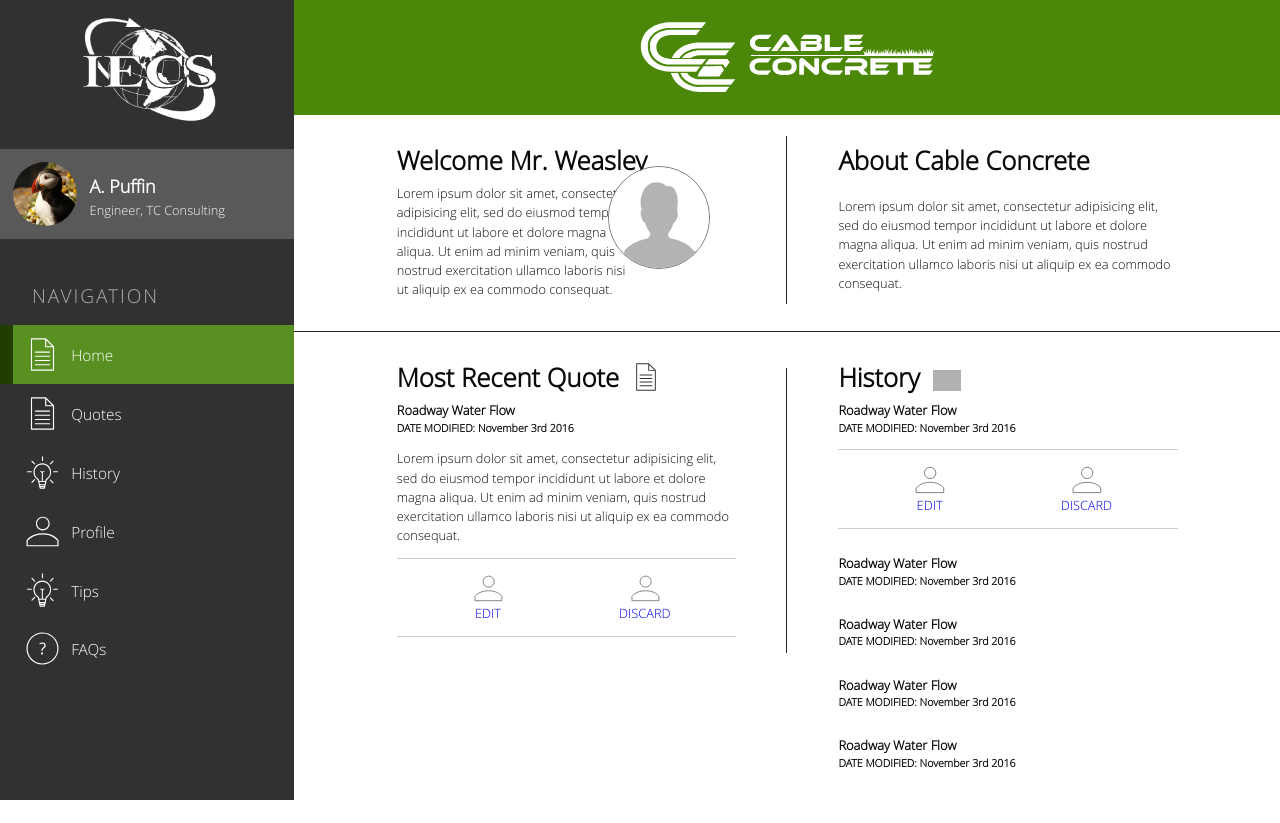
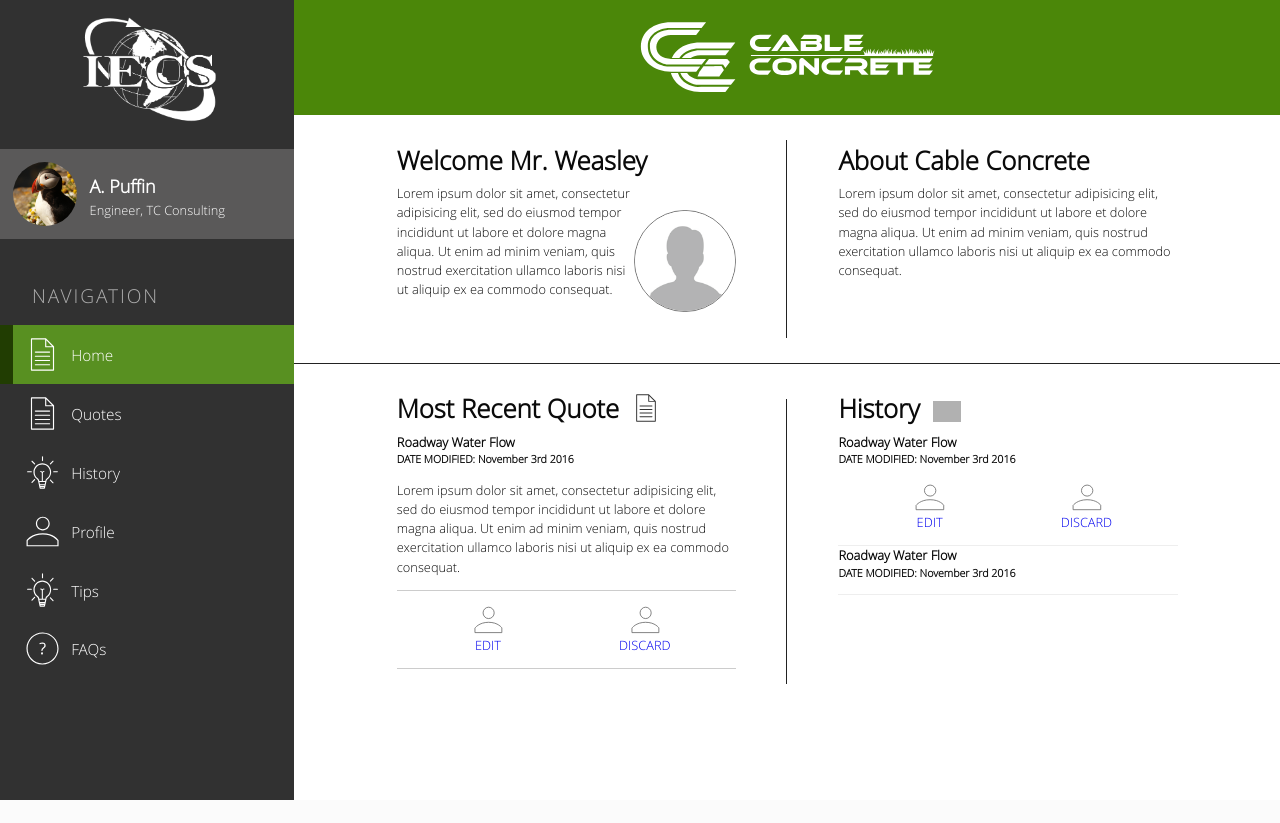
Before and after one commit to tinavandervecht/iecs, a PHP site: page /dashboard.html in a window 1280 px wide. After the commit the page ends 800 px from the top, so only its background shows below. Run offline with PHP 8.4, Linux system fonts and the light colour scheme; grey boxes are pictures that could not be loaded.

Commit message:
changes to the dashboard

```diff
--- a/css/app.css
+++ b/css/app.css
@@ -548,19 +548,25 @@ label .tip:hover + .tipCont{
 
   /*background: #222;*/
 }
-.welcomeText{
-  display: inline-block;
-  width:70%;
+.card > p.welcomeText{
+  margin:0 auto;
+  display: block;
+  width:100%;
+  max-width: 34em;
   clear: none;
-  float: left;
-  margin:0;
   padding:0;
 }
+.card > p{
+  max-width: 34em;
+  margin:0 auto;
+  display: block;
+  width:100%;
+}
 .right-person{
-    position: absolute;
-    top:4em;
-    right:6em;
-    width:30%;
+    display: block;
+    margin: 2em auto;
+
+    width:80%;
     max-width: 8em;
     border:thin solid #777;
     border-radius: 50%;
@@ -585,6 +591,21 @@ label .tip:hover + .tipCont{
 .quote{
   padding-bottom: 2em;
 }
+#quotes .quote{
+  cursor: pointer;
+  -moz-user-select:none;
+  -webkit-user-select:none;
+  user-select:none;
+  border-bottom: thin solid #eee;
+  padding-bottom: 0;
+}
+#quotes .quote.closed{
+  padding-bottom: 1em;
+}
+#quotes .buttons{
+border:none;
+  margin:0em;
+}
 .quote.closed .buttons{
   display: none;
 
@@ -607,10 +628,23 @@ label .tip:hover + .tipCont{
     width:100%;
     max-width:3em;
 }
+.left a:focus{
+  color:#7be008 !important;
+}
+.right a:focus{
+  color:#ea2b0e !important;
+}
 
 
 
 @media only screen and (min-width:40rem){
+  .card > p.welcomeText{
+    float: left;
+  }
+  .right-person{
+    display: none;
+  }
+
   .card.left{
     padding-left: 8em;
 }
@@ -634,7 +668,7 @@ label .tip:hover + .tipCont{
     padding-left:23%;
   }
   #background{
-    display: block;
+    display: none;
     background-image: url("../img/allBackOne.jpg");
     background-position: center;
     background-repeat: no-repeat;
@@ -683,6 +717,15 @@ label .tip:hover + .tipCont{
 
 /***************************************************************************************************************************************************************/
 @media only screen and (min-width:64em){
+  .card > p.welcomeText{
+    float: left;
+    width:70%;
+  }
+  .right-person{
+    display: block;
+    float: right;
+    width:30%;
+  }
     #profile .profilepic{
     float: left;
     max-width: 4rem;
--- a/dashboard.html
+++ b/dashboard.html
@@ -62,13 +62,13 @@
                 Ut enim ad minim veniam, quis nostrud exercitation ullamco laboris nisi ut aliquip ex ea commodo consequat.</p>
                 <div class="buttons clearfix">
                   <div class="left">
-                    <a href="#">
+                    <a href="#" class="clearfix">
                     <img class="centered" src="img/user_icon.svg">
                       <span class="text">EDIT</span>
                     </a>
                   </div>
                   <div class="right">
-                    <a href="#">
+                    <a href="#" class="clearfix">
                     <img class="centered" src="img/user_icon.svg">
                     <span class="text">DISCARD</span>
                   </a>
@@ -76,7 +76,7 @@
                 </div>
             </div>
           </div>
-          <div class="columns small-12 medium-6 card right">
+          <div class="columns small-12 medium-6 card right" id="quotes">
             <h3>History</h3><img class="icon" src="img/history_icon_black.svg">
             <!-- ========================================================================= -->
             <div class="quote">
@@ -84,13 +84,13 @@
               <h5 class="dateModified">DATE MODIFIED: <span class="date"> November 3rd 2016</span></h5>
                 <div class="buttons clearfix">
                   <div class="left">
-                    <a href="#">
+                    <a href="#" class="clearfix">
                     <img class="centered" src="img/user_icon.svg">
                       <span class="text">EDIT</span>
                     </a>
                   </div>
                   <div class="right">
-                    <a href="#">
+                    <a href="#" class="clearfix">
                     <img class="centered" src="img/user_icon.svg">
                     <span class="text">DISCARD</span>
                   </a>
@@ -103,13 +103,13 @@
               <h5 class="dateModified">DATE MODIFIED: <span class="date"> November 3rd 2016</span></h5>
                 <div class="buttons clearfix">
                   <div class="left">
-                    <a href="#">
+                    <a href="#" class="clearfix">
                     <img class="centered" src="img/user_icon.svg">
                       <span class="text">EDIT</span>
                     </a>
                   </div>
                   <div class="right">
-                    <a href="#">
+                    <a href="#" class="clearfix">
                     <img class="centered" src="img/user_icon.svg">
                     <span class="text">DISCARD</span>
                   </a>
@@ -117,63 +117,7 @@
                 </div>
             </div>
             <!-- ======================================= -->
-            <div class="quote closed">
-              <h4 class="title">Roadway Water Flow</h4>
-              <h5 class="dateModified">DATE MODIFIED: <span class="date"> November 3rd 2016</span></h5>
-                <div class="buttons clearfix">
-                  <div class="left">
-                    <a href="#">
-                    <img class="centered" src="img/user_icon.svg">
-                      <span class="text">EDIT</span>
-                    </a>
-                  </div>
-                  <div class="right">
-                    <a href="#">
-                    <img class="centered" src="img/user_icon.svg">
-                    <span class="text">DISCARD</span>
-                  </a>
-                  </div>
-                </div>
-            </div>
-            <!-- ======================================= -->
-            <div class="quote closed">
-              <h4 class="title">Roadway Water Flow</h4>
-              <h5 class="dateModified">DATE MODIFIED: <span class="date"> November 3rd 2016</span></h5>
-                <div class="buttons clearfix">
-                  <div class="left">
-                    <a href="#">
-                    <img class="centered" src="img/user_icon.svg">
-                      <span class="text">EDIT</span>
-                    </a>
-                  </div>
-                  <div class="right">
-                    <a href="#">
-                    <img class="centered" src="img/user_icon.svg">
-                    <span class="text">DISCARD</span>
-                  </a>
-                  </div>
-                </div>
-            </div>
-            <!-- ======================================= -->
-            <div class="quote closed">
-              <h4 class="title">Roadway Water Flow</h4>
-              <h5 class="dateModified">DATE MODIFIED: <span class="date"> November 3rd 2016</span></h5>
-                <div class="buttons clearfix">
-                  <div class="left">
-                    <a href="#">
-                    <img class="centered" src="img/user_icon.svg">
-                      <span class="text">EDIT</span>
-                    </a>
-                  </div>
-                  <div class="right">
-                    <a href="#">
-                    <img class="centered" src="img/user_icon.svg">
-                    <span class="text">DISCARD</span>
-                  </a>
-                  </div>
-                </div>
-            </div>
-            <!-- ======================================= -->
+
           </div>
         </div>
       </section>
--- a/js/dash.js
+++ b/js/dash.js
@@ -1,4 +1,15 @@
 $(document).foundation();
 (function(){
+  var quotes = document.querySelectorAll('#quotes .quote');
 
+
+function toggleState(event){
+  var it = event.currentTarget;
+  it.classList.toggle('closed');
+}
+
+
+  for(var i=0;i<quotes.length;i++){
+    quotes[i].addEventListener('click', toggleState, false);
+  }
 })();
--- a/js/login.js
+++ b/js/login.js
@@ -73,7 +73,8 @@ function valPass(){
     }
 }
 
-setTimeout(fadeBackgrounds,time*1000);
+window.addEventListener('load', function(){document.querySelector('#background').style.display="block";},false);
+//setTimeout(fadeBackgrounds,time*1000);
 noAccountForm.querySelector('#signUp').addEventListener('click',signUpOrIn,false);
 signPass.addEventListener('keyup', valPass, false);
 signPass.addEventListener('focus', valPass, false);
```
